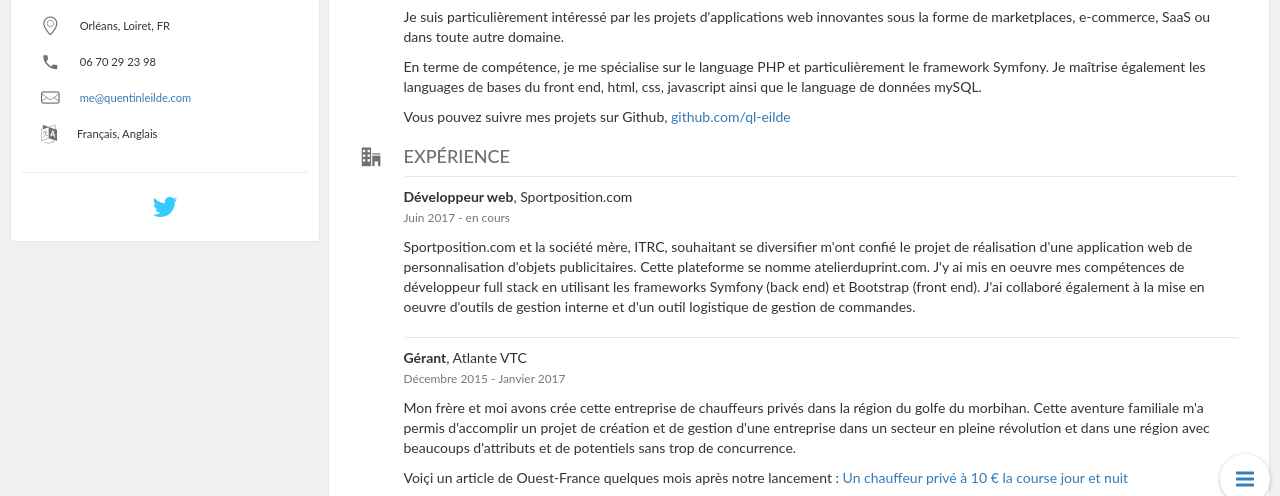
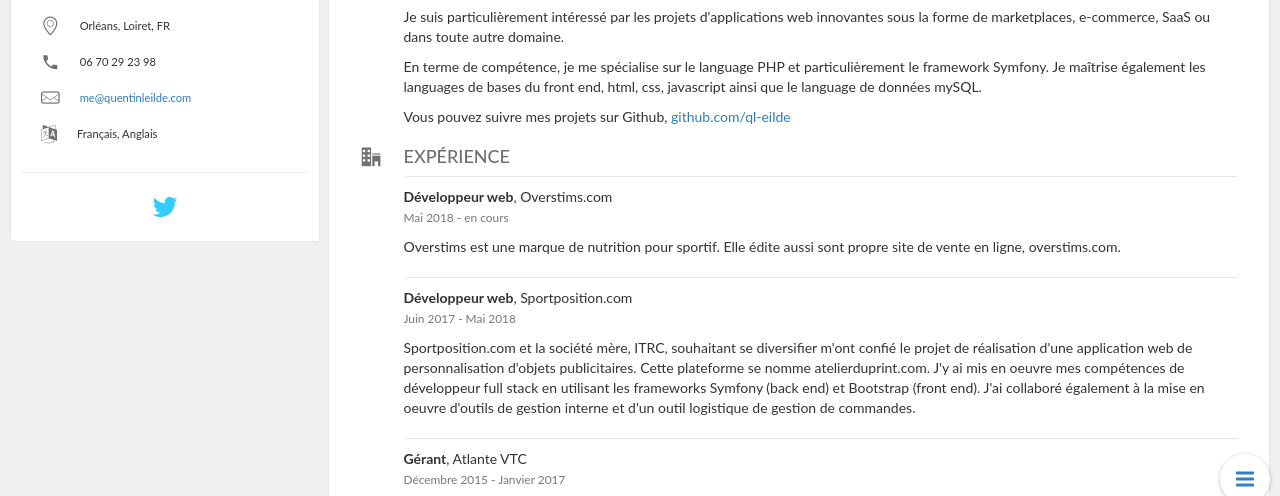
Before and after one commit to ql-eilde/ql-eilde.github.io, a plain HTML site: page index.html in a window 1280 px wide. Shown: the part 286-782 px from the top of the page. Drawn offline with nearby package versions, Linux system fonts and the light colour scheme.

Commit message:
update index with overstims experience

```diff
--- a/index.html
+++ b/index.html
@@ -67,10 +67,19 @@
                             <div class="info">
                                 <h4 class="title text-uppercase">Expérience</h4>
                                 <ul class="list-unstyled clear-margin">
+                                        <li class="card card-nested clearfix">
+                                                <div class="content">
+                                                    <p class="clear-margin relative"><strong>Développeur web</strong>,&nbsp;Overstims.com</p>
+                                                    <p class="text-muted"><small><span class="space-right">Mai 2018 - en cours</span></small></p>
+                                                    <div class="mop-wrapper space-bottom">
+                                                        <p>Overstims est une marque de nutrition pour sportif. Elle édite aussi sont propre site de vente en ligne, overstims.com.</p>
+                                                    </div>
+                                                </div>
+                                            </li>
                                     <li class="card card-nested clearfix">
                                         <div class="content">
                                             <p class="clear-margin relative"><strong>Développeur web</strong>,&nbsp;Sportposition.com</p>
-                                            <p class="text-muted"><small><span class="space-right">Juin 2017 - en cours</span></small></p>
+                                            <p class="text-muted"><small><span class="space-right">Juin 2017 - Mai 2018</span></small></p>
                                             <div class="mop-wrapper space-bottom">
                                                 <p>Sportposition.com et la société mère, ITRC, souhaitant se diversifier m'ont confié le projet de réalisation d'une application web de personnalisation d'objets publicitaires. Cette plateforme se nomme atelierduprint.com. J'y ai mis en oeuvre mes compétences de développeur full stack en utilisant les frameworks Symfony (back end) et Bootstrap (front end). J'ai collaboré également à la mise en oeuvre d'outils de gestion interne et d'un outil logistique de gestion de commandes.</p>
                                             </div>
```
